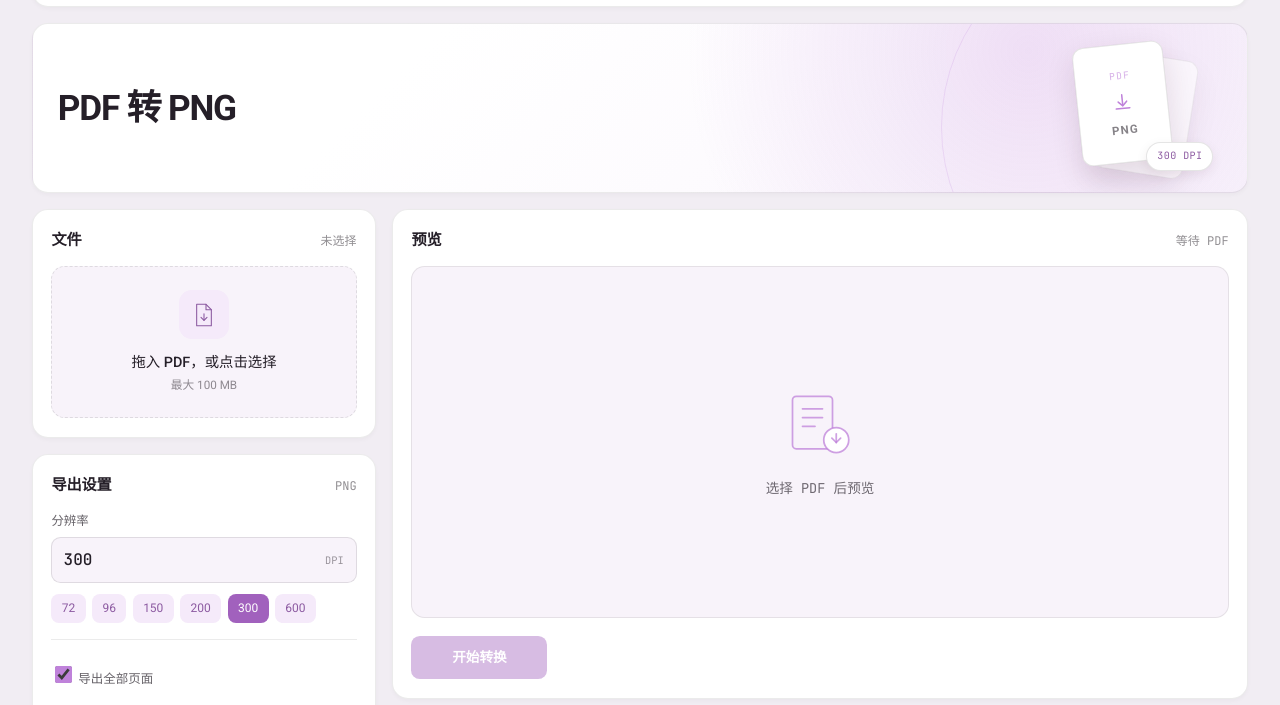
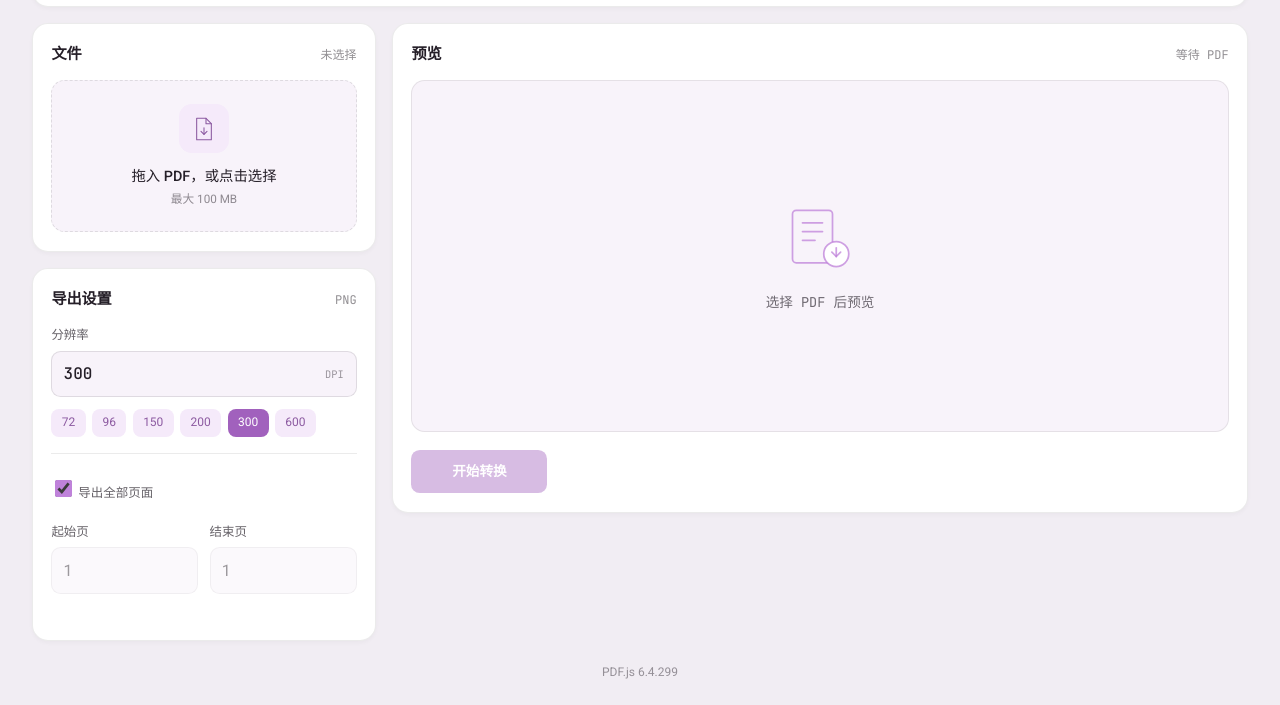
Before and after one commit to Escape2snap/pdf2pngOnline, a plain HTML site: page index.html in a window 1280 px wide. Shown: the part 85-790 px from the top of the page. Drawn offline with Linux system fonts and the light colour scheme.

Commit message:
fix: remove gradient header

```diff
--- a/assets/app.js
+++ b/assets/app.js
@@ -16,7 +16,6 @@ const DEFAULT_DPI = 300;
 const $ = (id) => document.getElementById(id);
 const els = {
   theme: $("theme-switch"),
-  heroDpi: $("hero-dpi"),
   dropzone: $("dropzone"),
   dropEmpty: $("drop-empty"),
   fileInput: $("file-input"),
@@ -223,7 +222,6 @@ function updateDpiUi() {
   els.dpiPresets.querySelectorAll("[data-dpi]").forEach((button) => {
     button.classList.toggle("is-active", Number(button.dataset.dpi) === dpi);
   });
-  if (els.heroDpi) els.heroDpi.textContent = `${dpi} DPI`;
 }
 
 /* ================= 主题 ================= */
--- a/assets/style.css
+++ b/assets/style.css
@@ -227,38 +227,6 @@ body{
 .brand{letter-spacing:-.015em}
 .brand-icon{width:1.45rem;height:1.45rem;margin-right:.15rem}
 
-/* ---------- 渐变头 ---------- */
-.hero{
-  position:relative;isolation:isolate;overflow:hidden;
-  display:flex;align-items:center;justify-content:space-between;gap:2rem;
-  margin-top:1rem;padding:1.15rem 1.55rem;
-  background:
-    radial-gradient(circle at 82% 16%, color-mix(in oklab, var(--primary) 22%, transparent), transparent 34%),
-    linear-gradient(135deg, var(--card-bg) 30%, color-mix(in oklab, var(--primary) 8%, var(--card-bg)) 100%);
-  border:1px solid var(--line-divider);
-  box-shadow:var(--shadow-card);
-}
-.hero::after{
-  content:"";position:absolute;z-index:-1;right:-5rem;bottom:-8rem;width:24rem;height:24rem;
-  border:1px solid color-mix(in oklab, var(--primary) 20%, transparent);
-  border-radius:50%;pointer-events:none;
-}
-.hero-copy{min-width:0}
-.hero h1{font-size:clamp(1.65rem,2.8vw,2.2rem);line-height:1.16;letter-spacing:-.035em;font-weight:700}
-.hero-mark{position:relative;flex:0 0 auto;width:9.3rem;height:8.2rem;margin-right:.35rem}
-.hero-sheet{position:absolute;width:5.7rem;height:7.45rem;border-radius:.7rem;border:1px solid var(--line-color);background:var(--card-bg);box-shadow:0 12px 30px rgba(58,17,43,.12)}
-.hero-sheet-back{left:2rem;top:.8rem;transform:rotate(9deg);opacity:.55}
-.hero-sheet-front{left:.55rem;top:.1rem;transform:rotate(-6deg);display:flex;flex-direction:column;align-items:center;justify-content:center;gap:.35rem;color:var(--primary)}
-.hero-sheet-front .mono{font-size:.6rem;letter-spacing:.14em;opacity:.65}
-.hero-sheet-front svg{width:1.7rem;height:1.7rem}
-.hero-sheet-front b{font-size:.72rem;letter-spacing:.1em;color:var(--deep-text);opacity:.55}
-.hero-mobile-mark{display:none}
-.hero-dpi{
-  position:absolute;right:.2rem;bottom:.15rem;z-index:2;padding:.36rem .62rem;border-radius:999px;
-  background:var(--card-bg);border:1px solid var(--line-color);color:var(--btn-content);
-  font-size:.63rem;letter-spacing:.04em;box-shadow:0 4px 12px rgba(58,17,43,.08);white-space:nowrap;
-}
-
 /* ---------- 主布局 ---------- */
 .layout{margin-top:1rem;align-items:start}
 @media(min-width:1024px){.layout{grid-template-columns:21.5rem minmax(0,1fr)}}
@@ -407,20 +375,6 @@ progress::-moz-progress-bar{background:var(--accent);border-radius:999px}
 @media(max-width:760px){
   .navbar{padding:0 .75rem}
   .brand{padding:0 .8rem}
-  .hero{
-    min-height:6.4rem;padding:1.05rem 1.2rem;gap:1rem;
-    background:linear-gradient(120deg,var(--card-bg) 25%,color-mix(in oklab,var(--primary) 13%,var(--card-bg)) 100%);
-  }
-  .hero::after{display:none}
-  .hero-mark{display:none}
-  .hero-mobile-mark{
-    display:flex;flex:0 0 auto;align-items:center;justify-content:center;
-    width:3.4rem;height:3.4rem;border-radius:.9rem;
-    background:var(--card-bg);border:1px solid var(--line-color);color:var(--primary);
-    box-shadow:0 4px 12px rgba(58,17,43,.06);
-  }
-  .hero-mobile-mark svg{width:1.9rem;height:1.9rem}
-  .hero h1{font-size:clamp(1.55rem,7vw,2rem)}
   .preview-stage{height:clamp(18rem,48vh,30rem);min-height:18rem;padding:.75rem}
 }
 @media(max-width:560px){
--- a/index.html
+++ b/index.html
@@ -48,30 +48,7 @@
     </div>
   </header>
 
-  <section class="hero card-base" aria-labelledby="page-title">
-    <div class="hero-copy">
-      <h1 id="page-title">PDF 转 PNG</h1>
-    </div>
-    <div class="hero-mark" aria-hidden="true">
-      <div class="hero-sheet hero-sheet-back"></div>
-      <div class="hero-sheet hero-sheet-front">
-        <span class="mono">PDF</span>
-        <svg viewBox="0 0 32 32" fill="none" stroke="currentColor" stroke-width="1.8" stroke-linecap="round" stroke-linejoin="round">
-          <path d="M16 8v12" /><path d="m11 16 5 5 5-5" /><path d="M8 24h16" />
-        </svg>
-        <b>PNG</b>
-      </div>
-      <span class="hero-dpi mono" id="hero-dpi">300 DPI</span>
-    </div>
-    <div class="hero-mobile-mark" aria-hidden="true">
-      <svg viewBox="0 0 48 48" fill="none" stroke="currentColor" stroke-width="1.6" stroke-linecap="round" stroke-linejoin="round">
-        <path d="M13 7h15l8 8v26H13z" />
-        <path d="M28 7v8h8" />
-        <path d="M25 21v10" />
-        <path d="m21 27 4 4 4-4" />
-      </svg>
-    </div>
-  </section>
+  <h1 class="sr-only">PDF 转 PNG</h1>
 
   <div class="layout">
     <aside class="sidebar">
```
